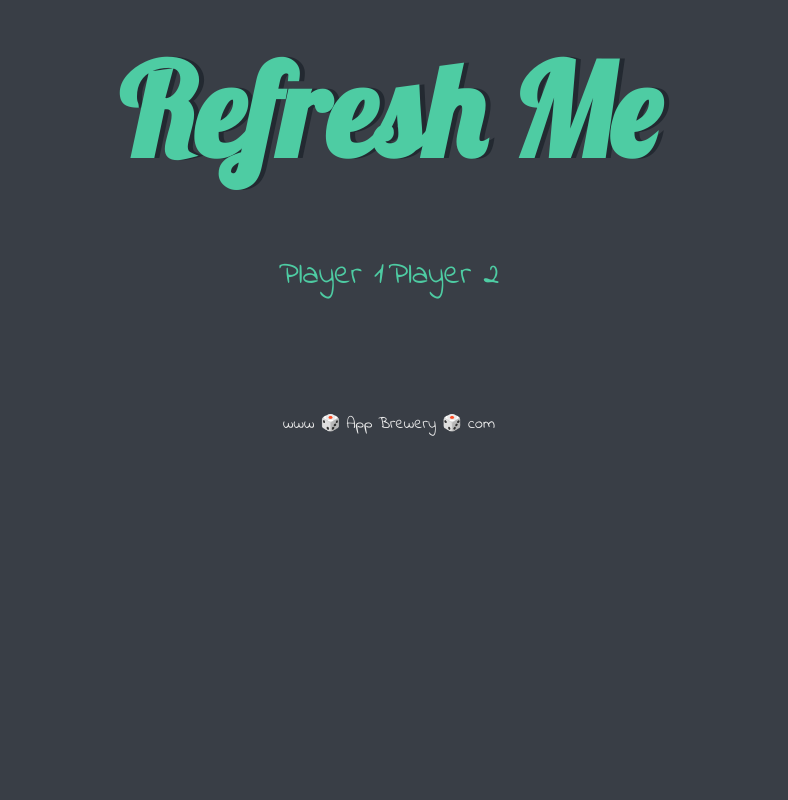
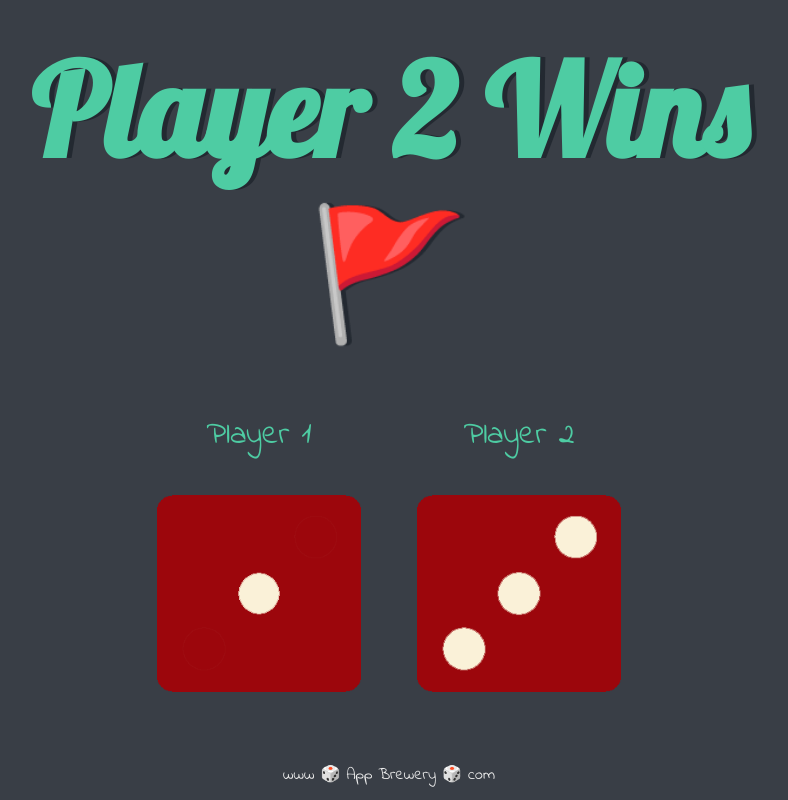
Before and after one commit to ryanstuckey0/udemy-webdev-course, a plain HTML site: page projects/dice-challenge/index.html in a window 1280 px wide. Shown: the whole page, without its empty margins (251-1039 px from the left). Drawn offline with Linux system fonts and the light colour scheme.

Commit message:
finished section 17 project

```diff
--- a/projects/dice-challenge/dicee.html
+++ b/projects/dice-challenge/index.html
@@ -2,7 +2,7 @@
 <html lang="en" dir="ltr">
   <head>
     <meta charset="utf-8" />
-    <title>Dicee</title>
+    <title>Dice</title>
     <link rel="stylesheet" href="styles.css" />
     <link
       href="https://fonts.googleapis.com/css?family=Indie+Flower|Lobster"
@@ -25,5 +25,6 @@
     </div>
 
     <footer>www 🎲 App Brewery 🎲 com</footer>
+    <script src="index.js"></script>
   </body>
 </html>
--- /dev/null
+++ b/projects/dice-challenge/index.js
@@ -0,0 +1,23 @@
+function rollDice() {
+    var player1Number = Math.floor(Math.random() * 6 + 1);
+    var player2Number = Math.floor(Math.random() * 6 + 1);
+
+    console.log("Set player 1 number to " + player1Number);
+    console.log("Set player 2 number to " + player2Number);
+
+    document.querySelector(".dice > .img1").setAttribute("src", "images/dice" + player1Number + ".png");
+    document.querySelector(".dice > .img2").setAttribute("src", "images/dice" + player2Number + ".png");
+
+    console.log("Set player 1 dice to: " + document.querySelector(".dice > .img1").getAttribute("src").valueOf())
+    console.log("Set player 2 dice to: " + document.querySelector(".dice > .img2").getAttribute("src").valueOf())
+
+    if (player1Number > player2Number) {
+        document.querySelector(".container > h1").innerHTML = "&#x1F6A9 Player 1 Wins"
+    } else if (player2Number > player1Number) {
+        document.querySelector(".container > h1").innerHTML = "Player 2 Wins &#x1F6A9"
+    } else {
+        document.querySelector(".container > h1").innerHTML = "It's a Tie"
+    }
+}
+
+rollDice();
```
